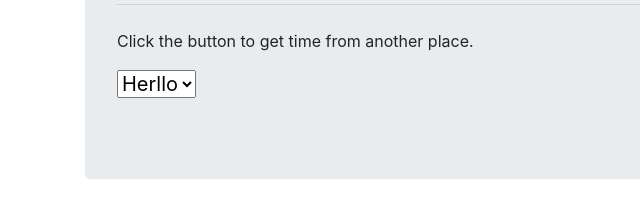
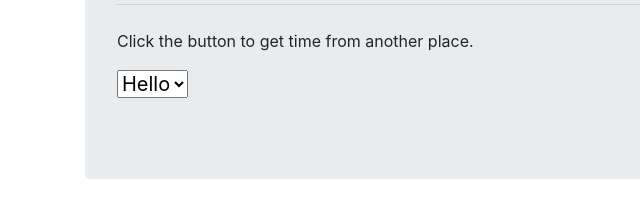
Before and after one commit to rowin-C/clock, a plain HTML site: page index.html in a window 1280 px wide. Shown: the part 237-454 px from the top of the page, 0-640 px from the left. Drawn offline with nearby package versions, Linux system fonts and the light colour scheme.

Commit message:
spell corrt

```diff
--- a/index.html
+++ b/index.html
@@ -57,7 +57,7 @@
         <p>Click the button to get time from another place.</p>
         <p class="lead">
           <select>
-            <option value="hello">Herllo</option>
+            <option value="hello">Hello</option>
           </select>
         </p>
       </div>
```
